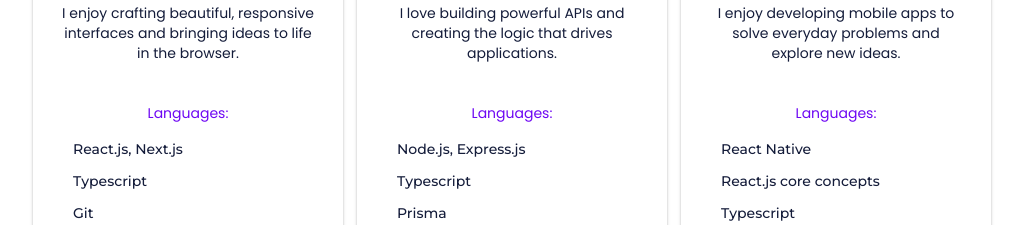
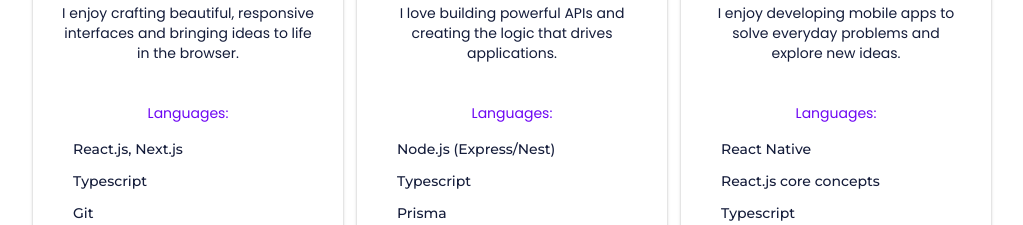
Before and after one commit to HeinThetZaw22/mai-portfolio, a Next.js app: page / in a window 1280 px wide. Shown: the part 1340-1565 px from the top of the page, without its empty margins (128-1151 px from the left). Built offline with nearby package versions, Linux system fonts and the light colour scheme.

Commit message:
eslint error fixed

```diff
--- a/app/project-planner/page.tsx
+++ b/app/project-planner/page.tsx
@@ -76,7 +76,7 @@
         </div>
         <div className="space-y-8 px-10">
           <h1 className="text-3xl px-5 py-10 text-center text-[#141c3a] opacity-95">
-            I'm excited to learn about your project. Ready to get started?
+            I&apos;m excited to learn about your project. Ready to get started?
           </h1>
 
           <div className="flex flex-col sm:flex-row items-center gap-8">
--- a/app/startup-inquiry/page.tsx
+++ b/app/startup-inquiry/page.tsx
@@ -76,7 +76,7 @@
         </div>
         <div className="space-y-8 px-10">
           <h1 className="text-3xl px-5 py-10 text-center text-[#141c3a] opacity-95">
-            Want to discuss a startup collaboration? I'm most definitely game.
+            Want to discuss a startup collaboration? I&apos;m most definitely game.
           </h1>
 
           <div className="flex flex-col sm:flex-row items-center gap-8">
--- a/components/about-me.tsx
+++ b/components/about-me.tsx
@@ -59,7 +59,7 @@
                   and creating the logic that drives applications."
               techStacksTitle="Languages"
               techStacks={[
-                "Node.js, Express.js",
+                "Node.js (Express/Nest)",
                 "Typescript",
                 // "RESTful APIs",
                 "Prisma",
--- a/components/navbar.tsx
+++ b/components/navbar.tsx
@@ -18,7 +18,7 @@
         <div className=" flex font-poppins items-center text-sm sm:text-md sm:gap-3 gap-1">
           <a
             download
-            href="/myCV.pdf"
+            href="/resume.pdf"
             className=" px-4 py-2 cursor-pointer text-[#141c3a] active:scale-95 transition duration-200 hover:text-primary"
           >
             Resume
--- a/components/project-card.tsx
+++ b/components/project-card.tsx
@@ -1,10 +1,10 @@
 import React, { ElementType } from "react";
 import { Card } from "./ui/card";
 import { Icon } from "@iconify/react";
-import Image from "next/image";
+import Image, { StaticImageData } from "next/image";
 interface ProjectCardProps {
   title: string;
-  image: any;
+  image: StaticImageData;
   description: string;
   demoLink?: string;
   sourceLink: string;
--- a/components/social-icons.tsx
+++ b/components/social-icons.tsx
@@ -1,4 +1,4 @@
-import { Instagram, Linkedin, Mail, Facebook, Twitter } from "lucide-react";
+import { Linkedin, Mail, Facebook, Twitter } from "lucide-react";
 
 export default function SocialIcons() {
   return (
```
Also changed, not shown: 2 other files (tests, documents, lock files or other folders).
